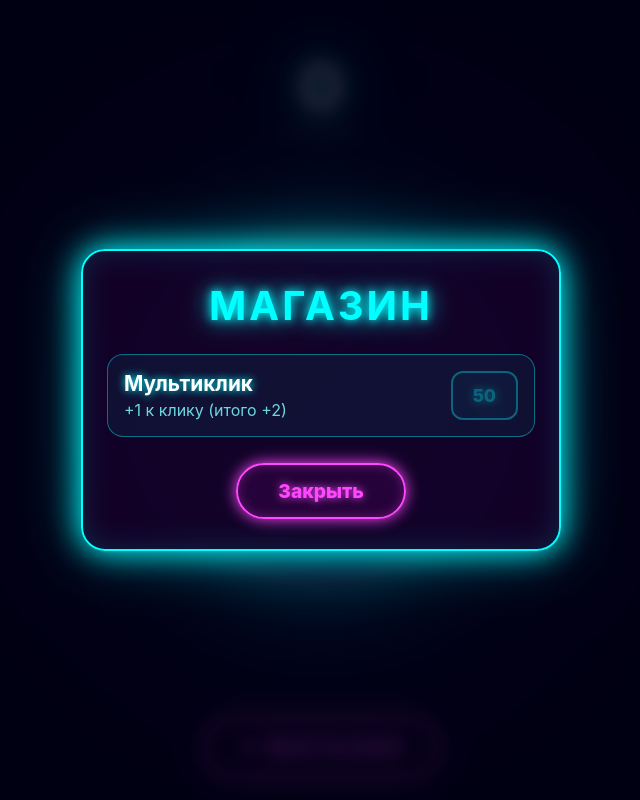
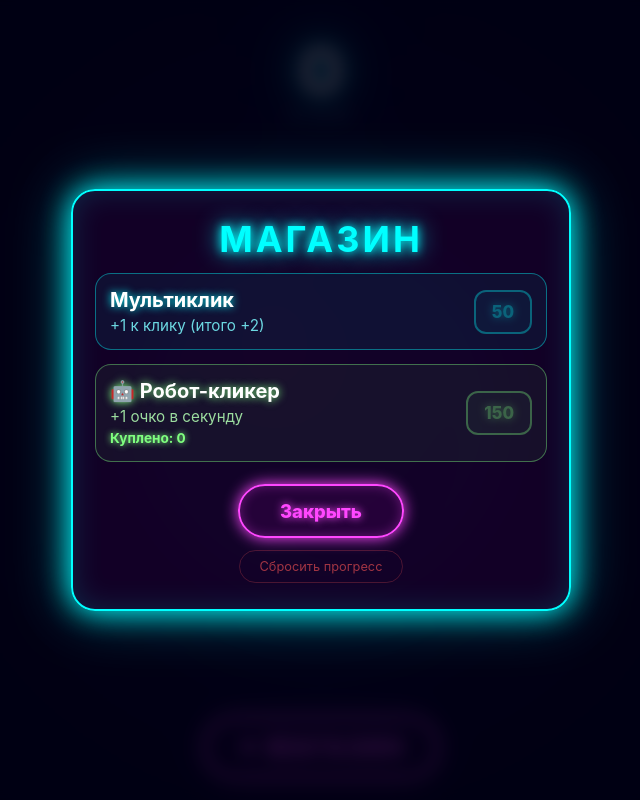
Before and after one commit to koch-bratan/Neon.clicker, a plain HTML site: page index.html in a window 1280 px wide. Both pictures are taken after a click on the button "✦ МАГАЗИН". Shown: the whole page, without its empty margins (319-959 px from the left). Drawn offline with Linux system fonts and the light colour scheme.

Commit message:
Update index.html

```diff
--- a/index.html
+++ b/index.html
@@ -40,7 +40,7 @@
 
   #scoreBox {
     position: absolute;
-    top: 6vh;
+    top: 4vh;
     left: 50%;
     transform: translateX(-50%);
     text-align: center;
@@ -65,7 +65,7 @@
   }
 
   #scoreLabel {
-    font-size: 3.5vw;
+    font-size: 3vw;
     letter-spacing: 4px;
     color: #7cfaff;
     text-transform: uppercase;
@@ -73,14 +73,29 @@
     margin-top: -4px;
   }
 
+  #incomeLabel {
+    font-size: 3.2vw;
+    margin-top: 4px;
+    color: #7fff7f;
+    text-shadow: 0 0 8px #7fff7f, 0 0 16px #7fff7f;
+    font-weight: 700;
+    letter-spacing: 1px;
+    opacity: 0;
+    transition: opacity 0.3s;
+  }
+
+  #incomeLabel.visible {
+    opacity: 1;
+  }
+
   #sphereWrap {
     position: relative;
-    width: 60vmin;
-    height: 60vmin;
+    width: 55vmin;
+    height: 55vmin;
     display: flex;
     align-items: center;
     justify-content: center;
-    margin-top: 6vh;
+    margin-top: 10vh;
   }
 
   #sphere {
@@ -136,7 +151,7 @@
 
   #shopBtn {
     position: absolute;
-    bottom: 5vh;
+    bottom: 4vh;
     left: 50%;
     transform: translateX(-50%);
     padding: 18px 42px;
@@ -171,6 +186,7 @@
     justify-content: center;
     z-index: 100;
     padding: 20px;
+    overflow-y: auto;
   }
 
   #shopModal.open {
@@ -185,21 +201,22 @@
 
   #shopContent {
     width: 100%;
-    max-width: 480px;
+    max-width: 500px;
     background: rgba(20, 0, 40, 0.95);
     border: 2px solid #0ff;
     border-radius: 24px;
-    padding: 30px 24px;
+    padding: 26px 22px;
     box-shadow:
       0 0 30px #0ff,
       0 0 60px rgba(0,255,255,0.4),
       inset 0 0 30px rgba(0,255,255,0.15);
     text-align: center;
+    margin: auto;
   }
 
   #shopContent h2 {
-    font-size: 8vw;
-    margin-bottom: 24px;
+    font-size: 7.5vw;
+    margin-bottom: 20px;
     color: #0ff;
     text-shadow: 0 0 10px #0ff, 0 0 25px #0ff;
     letter-spacing: 3px;
@@ -209,36 +226,59 @@
     display: flex;
     align-items: center;
     justify-content: space-between;
-    gap: 14px;
+    gap: 12px;
     background: rgba(0, 255, 255, 0.06);
     border: 1px solid rgba(0, 255, 255, 0.4);
     border-radius: 16px;
-    padding: 16px;
-    margin-bottom: 16px;
+    padding: 14px;
+    margin-bottom: 14px;
+  }
+
+  .upgrade.robot {
+    background: rgba(127, 255, 127, 0.06);
+    border-color: rgba(127, 255, 127, 0.4);
   }
 
   .upgrade-info {
     text-align: left;
     flex: 1;
+    min-width: 0;
   }
 
   .upgrade-title {
-    font-size: 4.5vw;
+    font-size: 4.4vw;
     font-weight: 700;
     color: #fff;
     text-shadow: 0 0 8px #0ff;
   }
 
+  .upgrade.robot .upgrade-title {
+    text-shadow: 0 0 8px #7fff7f;
+  }
+
   .upgrade-desc {
-    font-size: 3.5vw;
+    font-size: 3.3vw;
     color: #7cfaff;
     opacity: 0.85;
     margin-top: 4px;
   }
 
+  .upgrade.robot .upgrade-desc {
+    color: #b3ffb3;
+  }
+
+  .upgrade-count {
+    display: inline-block;
+    margin-top: 4px;
+    font-size: 3vw;
+    color: #7fff7f;
+    text-shadow: 0 0 6px #7fff7f;
+    font-weight: 700;
+  }
+
   .buyBtn {
-    padding: 12px 20px;
-    font-size: 3.8vw;
+    padding: 12px 18px;
+    font-size: 3.7vw;
     font-weight: 800;
     color: #0ff;
     background: rgba(0, 255, 255, 0.1);
@@ -251,6 +291,14 @@
     transition: transform 0.1s;
     font-family: inherit;
     touch-action: manipulation;
+  }
+
+  .buyBtn.robot {
+    color: #7fff7f;
+    border-color: #7fff7f;
+    background: rgba(127, 255, 127, 0.1);
+    box-shadow: 0 0 12px #7fff7f, inset 0 0 10px rgba(127,255,127,0.3);
+    text-shadow: 0 0 8px #7fff7f;
   }
 
   .buyBtn:disabled {
@@ -267,7 +315,7 @@
   }
 
   #closeBtn {
-    margin-top: 10px;
+    margin-top: 8px;
     padding: 14px 40px;
     font-size: 4vw;
     font-weight: 800;
@@ -283,16 +331,33 @@
     touch-action: manipulation;
   }
 
+  #resetBtn {
+    margin-top: 12px;
+    padding: 8px 20px;
+    font-size: 2.8vw;
+    color: #ff5555;
+    background: transparent;
+    border: 1px solid rgba(255, 85, 85, 0.4);
+    border-radius: 20px;
+    opacity: 0.6;
+    cursor: pointer;
+    font-family: inherit;
+    touch-action: manipulation;
+  }
+
   @media (orientation: landscape) {
     #score { font-size: 8vh; }
-    #scoreLabel { font-size: 2.2vh; }
-    #sphereWrap { width: 45vh; height: 45vh; margin-top: 2vh; }
+    #scoreLabel { font-size: 2vh; }
+    #incomeLabel { font-size: 2.1vh; }
+    #sphereWrap { width: 40vh; height: 40vh; margin-top: 4vh; }
     #shopBtn { font-size: 3vh; padding: 12px 30px; bottom: 3vh; }
-    #shopContent h2 { font-size: 5vh; }
-    .upgrade-title { font-size: 2.6vh; }
-    .upgrade-desc { font-size: 2vh; }
-    .buyBtn { font-size: 2.2vh; }
-    #closeBtn { font-size: 2.4vh; }
+    #shopContent h2 { font-size: 4.5vh; margin-bottom: 12px; }
+    .upgrade-title { font-size: 2.5vh; }
+    .upgrade-desc { font-size: 1.9vh; }
+    .upgrade-count { font-size: 1.7vh; }
+    .buyBtn { font-size: 2.1vh; padding: 10px 16px; }
+    #closeBtn { font-size: 2.3vh; }
+    #resetBtn { font-size: 1.6vh; }
   }
 </style>
 </head>
@@ -302,6 +367,7 @@
   <div id="scoreBox">
     <div id="score">0</div>
     <div id="scoreLabel">очки</div>
+    <div id="incomeLabel">+0 / сек</div>
   </div>
 
   <div id="sphereWrap">
@@ -323,52 +389,131 @@
       <button class="buyBtn" id="buyMulti" ontouchstart="window.__buyMulti && window.__buyMulti(event)" onmousedown="window.__buyMulti && window.__buyMulti(event)" onclick="window.__buyMulti && window.__buyMulti(event)">50</button>
     </div>
 
+    <div class="upgrade robot">
+      <div class="upgrade-info">
+        <div class="upgrade-title">🤖 Робот-кликер</div>
+        <div class="upgrade-desc">+1 очко в секунду</div>
+        <div class="upgrade-count" id="robotCount">Куплено: 0</div>
+      </div>
+      <button class="buyBtn robot" id="buyRobot" ontouchstart="window.__buyRobot && window.__buyRobot(event)" onmousedown="window.__buyRobot && window.__buyRobot(event)" onclick="window.__buyRobot && window.__buyRobot(event)">150</button>
+    </div>
+
     <button id="closeBtn" ontouchstart="window.__closeShop && window.__closeShop(event)" onmousedown="window.__closeShop && window.__closeShop(event)" onclick="window.__closeShop && window.__closeShop(event)">Закрыть</button>
+    <br>
+    <button id="resetBtn" ontouchstart="window.__reset && window.__reset(event)" onmousedown="window.__reset && window.__reset(event)" onclick="window.__reset && window.__reset(event)">Сбросить прогресс</button>
   </div>
 </div>
 
 <script>
 (function() {
+  // ===== Константы =====
+  var SAVE_KEY = 'neonClickerSave_v1';
+  var MULTI_COST = 50;
+  var ROBOT_COST = 150;
+
   // ===== Состояние игры =====
   var score = 0;
   var clickValue = 1;
   var multiOwned = false;
+  var robots = 0;          // кол-во роботов
+  var incomePerSec = 0;    // доход в секунду (роботы)
 
   // ===== DOM =====
-  var scoreEl   = document.getElementById('score');
-  var sphere    = document.getElementById('sphere');
-  var shopBtn   = document.getElementById('shopBtn');
-  var shopModal = document.getElementById('shopModal');
-  var closeBtn  = document.getElementById('closeBtn');
-  var buyMulti  = document.getElementById('buyMulti');
+  var scoreEl      = document.getElementById('score');
+  var incomeEl     = document.getElementById('incomeLabel');
+  var sphere       = document.getElementById('sphere');
+  var shopBtn      = document.getElementById('shopBtn');
+  var shopModal    = document.getElementById('shopModal');
+  var closeBtn     = document.getElementById('closeBtn');
+  var resetBtn     = document.getElementById('resetBtn');
+  var buyMulti     = document.getElementById('buyMulti');
+  var buyRobot     = document.getElementById('buyRobot');
+  var robotCountEl = document.getElementById('robotCount');
 
-  // ===== Защита от двойного срабатывания =====
-  var lastHitTime = 0;
-  function canFire() {
-    var now = Date.now();
-    if (now - lastHitTime < 350) return false;
-    lastHitTime = now;
-    return true;
+  // ===== СОХРАНЕНИЕ / ЗАГРУЗКА =====
+  function save() {
+    try {
+      var data = {
+        score: score,
+        clickValue: clickValue,
+        multiOwned: multiOwned,
+        robots: robots,
+        timestamp: Date.now()
+      };
+      localStorage.setItem(SAVE_KEY, JSON.stringify(data));
+    } catch (e) {
+      // localStorage может быть отключён (приватный режим)
+      console.warn('Не удалось сохранить:', e);
+    }
   }
 
-  // ===== Рендер счёта =====
-  function updateScore() {
-    scoreEl.textContent = score;
-    scoreEl.classList.add('pop');
-    setTimeout(function() { scoreEl.classList.remove('pop'); }, 120);
+  function load() {
+    try {
+      var raw = localStorage.getItem(SAVE_KEY);
+      if (!raw) return;
+      var data = JSON.parse(raw);
+      if (typeof data.score === 'number')     score = data.score;
+      if (typeof data.clickValue === 'number') clickValue = data.clickValue;
+      if (typeof data.multiOwned === 'boolean') multiOwned = data.multiOwned;
+      if (typeof data.robots === 'number')    robots = data.robots;
+    } catch (e) {
+      console.warn('Не удалось загрузить сохранение:', e);
+    }
+  }
+
+  function hardReset() {
+    if (!confirm('Точно сбросить весь прогресс? Это нельзя отменить.')) return;
+    try { localStorage.removeItem(SAVE_KEY); } catch (e) {}
+    score = 0;
+    clickValue = 1;
+    multiOwned = false;
+    robots = 0;
+    refreshAll();
+    save();
+  }
+
+  // ===== Рендер =====
+  function updateIncome() {
+    incomePerSec = robots; // каждый робот даёт +1/сек
+    if (incomePerSec > 0) {
+      incomeEl.textContent = '+' + incomePerSec + ' / сек';
+      incomeEl.classList.add('visible');
+    } else {
+      incomeEl.classList.remove('visible');
+    }
+  }
+
+  function updateScore(pop) {
+    scoreEl.textContent = Math.floor(score);
+    if (pop) {
+      scoreEl.classList.add('pop');
+      setTimeout(function() { scoreEl.classList.remove('pop'); }, 120);
+    }
+    refreshShop();
+  }
+
+  function refreshAll() {
+    updateScore(false);
+    updateIncome();
     refreshShop();
   }
 
   function refreshShop() {
+    // Мультиклик
     if (multiOwned) {
       buyMulti.disabled = true;
       buyMulti.classList.add('owned');
       buyMulti.textContent = 'Куплено';
     } else {
-      buyMulti.disabled = score < 50;
+      buyMulti.disabled = score < MULTI_COST;
       buyMulti.classList.remove('owned');
-      buyMulti.textContent = '50';
+      buyMulti.textContent = MULTI_COST;
     }
+
+    // Робот-кликер
+    robotCountEl.textContent = 'Куплено: ' + robots;
+    buyRobot.disabled = score < ROBOT_COST;
+    buyRobot.textContent = ROBOT_COST;
   }
 
   // ===== Искры =====
@@ -413,6 +558,15 @@
     }
   }
 
+  // ===== Защита от двойного срабатывания =====
+  var lastHitTime = 0;
+  function canFire() {
+    var now = Date.now();
+    if (now - lastHitTime < 350) return false;
+    lastHitTime = now;
+    return true;
+  }
+
   // ===== Клик по сфере =====
   function handleHit(e) {
     if (e) {
@@ -422,7 +576,7 @@
     if (!canFire()) return;
 
     score += clickValue;
-    updateScore();
+    updateScore(true);
 
     sphere.classList.add('hit');
     setTimeout(function() { sphere.classList.remove('hit'); }, 100);
@@ -435,6 +589,8 @@
     if (navigator.vibrate) {
       try { navigator.vibrate(15); } catch (err) {}
     }
+
+    save();
   }
 
   // ===== Магазин =====
@@ -461,21 +617,37 @@
       e.stopPropagation();
     }
     if (multiOwned) return;
-    if (score < 50) return;
-    score -= 50;
+    if (score < MULTI_COST) return;
+    score -= MULTI_COST;
     clickValue = 2;
     multiOwned = true;
-    updateScore();
+    updateScore(true);
+    save();
   }
 
-  // ===== Экспорт в window (для inline-обработчиков) =====
-  window.__hit = handleHit;
-  window.__openShop = openShop;
-  window.__closeShop = closeShop;
-  window.__buyMulti = buyMultiFunc;
+  function buyRobotFunc(e) {
+    if (e) {
+      if (e.cancelable) e.preventDefault();
+      e.stopPropagation();
+    }
+    if (score < ROBOT_COST) return;
+    score -= ROBOT_COST;
+    robots += 1;
+    updateScore(true);
+    updateIncome();
+    refreshShop();
+    save();
+  }
 
-  // ===== Дублирующие подписки через addEventListener =====
-  // (для браузеров, которые корректно работают с обычными слушателями)
+  // ===== Экспорт в window =====
+  window.__hit        = handleHit;
+  window.__openShop   = openShop;
+  window.__closeShop  = closeShop;
+  window.__buyMulti   = buyMultiFunc;
+  window.__buyRobot   = buyRobotFunc;
+  window.__reset      = hardReset;
+
+  // ===== Подписки =====
   function bind(el, fn) {
     if (!el) return;
     el.addEventListener('touchstart', fn, { passive: false });
@@ -487,8 +659,9 @@
   bind(shopBtn, openShop);
   bind(closeBtn, closeShop);
   bind(buyMulti, buyMultiFunc);
+  bind(buyRobot, buyRobotFunc);
+  bind(resetBtn, hardReset);
 
-  // Закрытие магазина по клику на фон
   shopModal.addEventListener('click', function(e) {
     if (e.target === shopModal) shopModal.classList.remove('open');
   });
@@ -500,8 +673,29 @@
     if (e.touches.length > 1) e.preventDefault();
   }, { passive: false });
 
+  // ===== АВТОКЛИКЕР =====
+  setInterval(function() {
+    if (robots > 0) {
+      score += robots;
+      // Плавное обновление без "pop"-эффекта
+      scoreEl.textContent = Math.floor(score);
+      refreshShop();
+    }
+  }, 1000);
+
+  // ===== Автосохранение каждые 5 секунд =====
+  setInterval(save, 5000);
+
+  // Сохраняем при уходе со страницы
+  window.addEventListener('beforeunload', save);
+  window.addEventListener('pagehide', save);
+  document.addEventListener('visibilitychange', function() {
+    if (document.visibilityState === 'hidden') save();
+  });
+
   // ===== Инициализация =====
-  updateScore();
+  load();
+  refreshAll();
 })();
 </script>
 </body>
```
